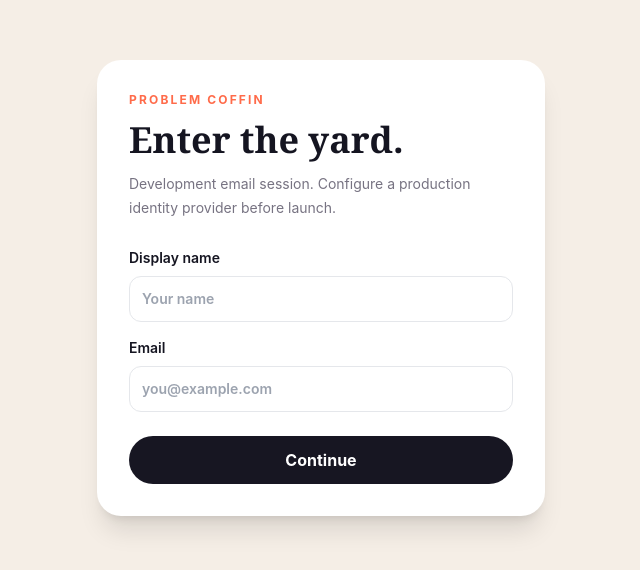
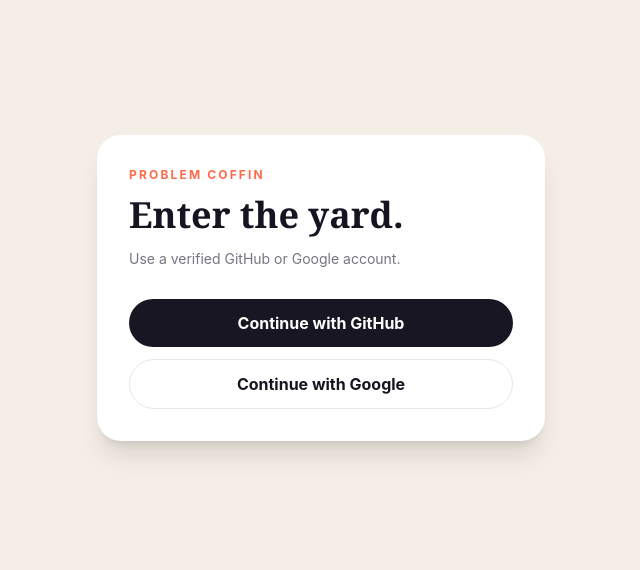
Before and after one commit to Tejashree9340/problem, a Next.js app: page /sign-in in a window 1280 px wide. Shown: the part 112-682 px from the top of the page, without its empty margins (319-959 px from the left). Built offline with nearby package versions, Linux system fonts and the light colour scheme.

Commit message:
Switch sign-in page to Auth.js providers

```diff
--- a/app/sign-in/page.tsx
+++ b/app/sign-in/page.tsx
@@ -1,3 +1,5 @@
-import { signIn } from '../actions';
+import { signIn } from '@/auth';
 
-export default function SignInPage() { return <main className="grid min-h-screen place-items-center bg-[#f5eee6] p-6"><form action={signIn} className="w-full max-w-md rounded-3xl bg-white p-8 shadow-xl"><p className="text-xs font-bold uppercase tracking-[.18em] text-[#ff6b4a]">Problem Coffin</p><h1 className="mt-3 font-display text-4xl font-bold">Enter the yard.</h1><p className="mt-3 text-sm leading-6 text-[#777382]">Development email session. Configure a production identity provider before launch.</p><label className="mt-7 block text-sm font-semibold">Display name<input name="displayName" className="mt-2 w-full rounded-xl border p-3" placeholder="Your name" /></label><label className="mt-4 block text-sm font-semibold">Email<input required type="email" name="email" className="mt-2 w-full rounded-xl border p-3" placeholder="you@example.com" /></label><button className="mt-6 w-full rounded-full bg-[#171622] px-5 py-3 font-bold text-white">Continue</button></form></main> }
+export default function SignInPage() {
+  return <main className="grid min-h-screen place-items-center bg-[#f5eee6] p-6"><div className="w-full max-w-md rounded-3xl bg-white p-8 shadow-xl"><p className="text-xs font-bold uppercase tracking-[.18em] text-[#ff6b4a]">Problem Coffin</p><h1 className="mt-3 font-display text-4xl font-bold">Enter the yard.</h1><p className="mt-3 text-sm leading-6 text-[#777382]">Use a verified GitHub or Google account.</p><form action={async () => { 'use server'; await signIn('github', { redirectTo: '/journey' }); }}><button className="mt-7 w-full rounded-full bg-[#171622] px-5 py-3 font-bold text-white">Continue with GitHub</button></form><form action={async () => { 'use server'; await signIn('google', { redirectTo: '/journey' }); }}><button className="mt-3 w-full rounded-full border px-5 py-3 font-bold">Continue with Google</button></form></div></main>;
+}
```
